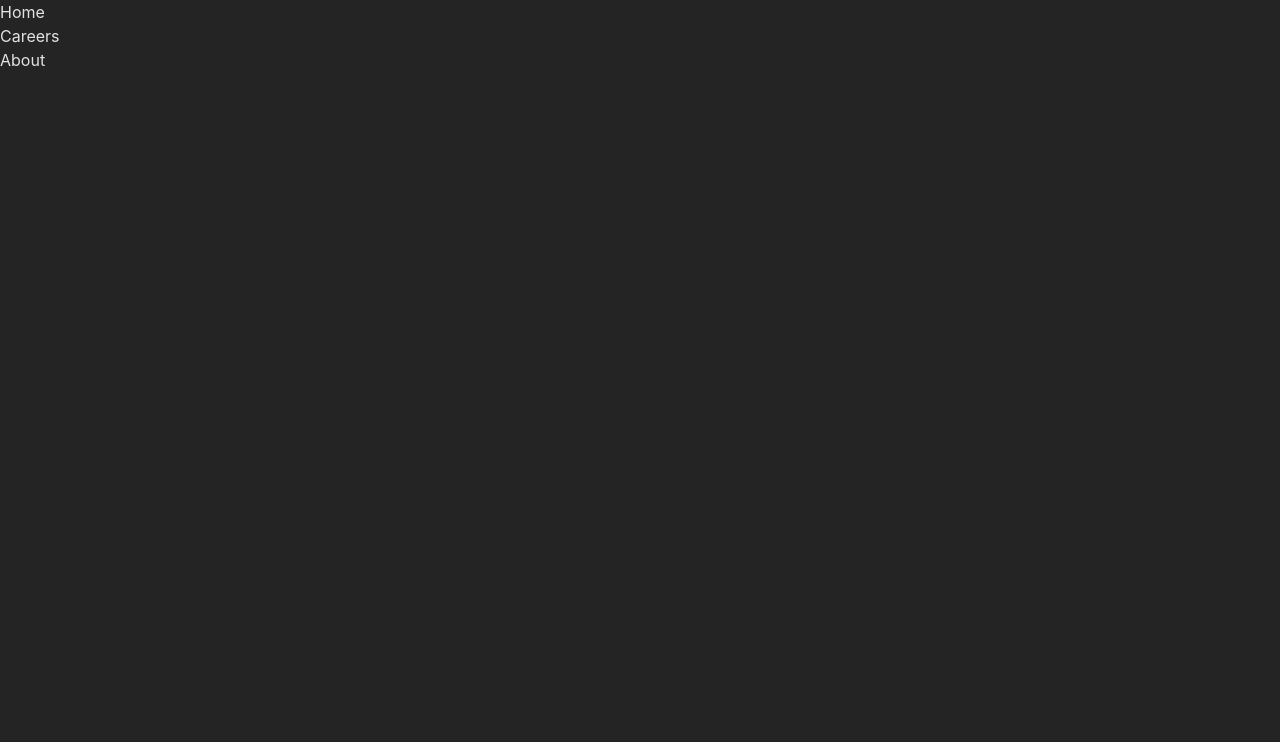
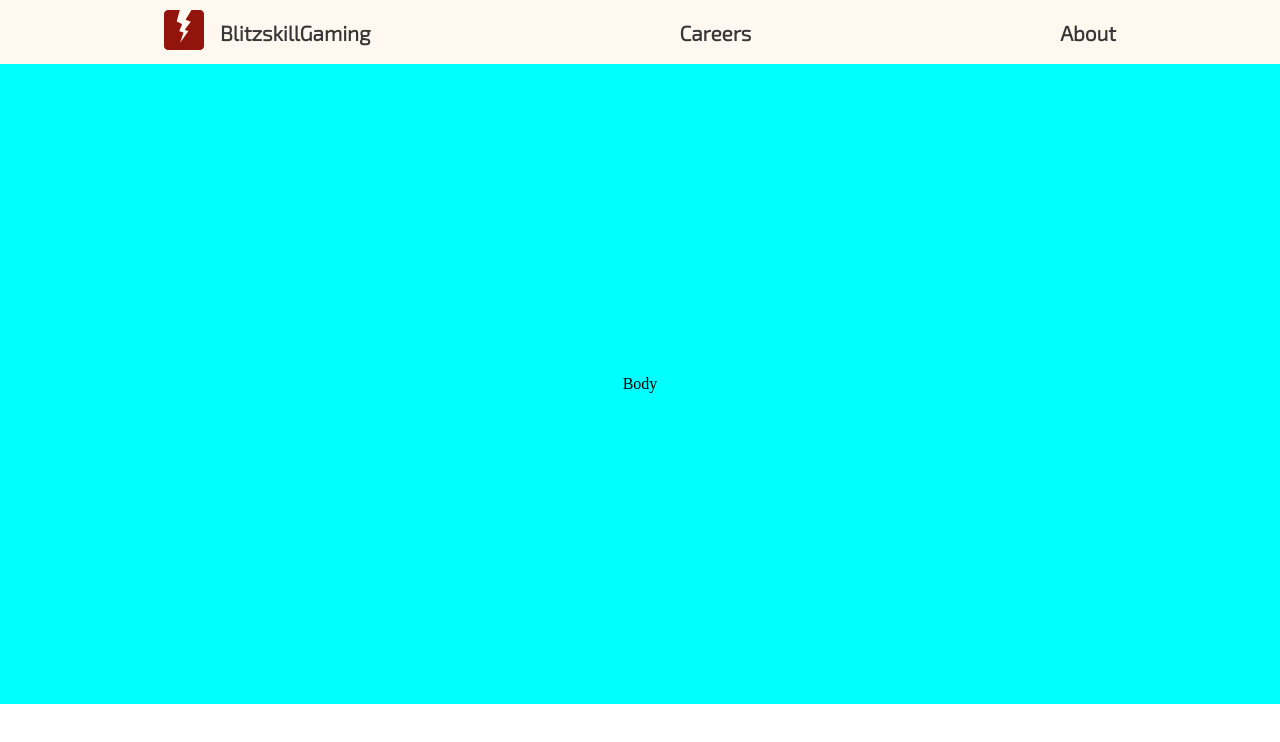
Before and after one commit to Reaper47i/blitzgaming, a website built with Vite: page index.html in a window 1280 px wide. Built offline with nearby package versions, Linux system fonts and the light colour scheme.

Commit message:
html and css basic frame added.

```diff
--- a/index.html
+++ b/index.html
@@ -7,15 +7,15 @@
     <title>BlitzGaming</title>
   </head>
   <body>
-    <div id="app"></div>
-      <nav>
-        <ul>
-          <li>Home</li>
-          <li>Careers</li>
-          <li>About</li>
-        </ul>
-      </nav>
-    </div>
+    <nav class="flx-ac-jc">
+      <div id="logo"></div>
+      <ul class="flx-ac-jsa">
+        <li>BlitzskillGaming</li>
+        <li>Careers</li>
+        <li>About</li>
+      </ul>
+    </nav>
+    <section id="content" class="flx-ac-jc sec1">Body</section>
     <script type="module" src="/main.js"></script>
   </body>
 </html>
--- a/main.js
+++ b/main.js
@@ -1 +1,38 @@
 import "./style.css";
+
+const elm = document.querySelector("#content");
+const logoElm = document.querySelector("#logo");
+
+function elementFromHtml(html) {
+  const template = document.createElement("template");
+  template.innerHTML = html.trim();
+  return template.content.firstElementChild;
+}
+
+// elm.appendChild(body);
+logoElm.appendChild(
+  elementFromHtml(`
+<svg version="1.0" xmlns="http://www.w3.org/2000/svg"
+ width="40px" height="40px" viewBox="0 0 1280.000000 1280.000000"
+ preserveAspectRatio="xMidYMid meet">
+<metadata>
+Created by potrace 1.15, written by Peter Selinger 2001-2017
+</metadata>
+<g transform="translate(0.000000,1280.000000) scale(0.100000,-0.100000)"
+fill="#92140c" stroke="none">
+<path d="M1170 12789 c-334 -44 -621 -196 -841 -445 -146 -166 -250 -375 -301
+-607 l-23 -102 0 -5235 0 -5235 23 -102 c117 -531 504 -918 1035 -1035 l102
+-23 5235 0 5235 0 102 23 c531 117 918 504 1035 1035 l23 102 0 5235 0 5235
+-23 102 c-117 529 -499 914 -1030 1035 l-97 22 -1435 3 -1435 3 -96 -162 c-53
+-90 -466 -790 -919 -1556 -452 -766 -821 -1395 -819 -1396 4 -4 411 -161 1224
+-474 209 -80 381 -146 383 -148 2 -1 -427 -581 -952 -1288 -526 -708 -956
+-1290 -956 -1294 0 -4 270 -97 601 -207 330 -110 601 -203 602 -206 2 -6
+-2702 -3809 -2708 -3809 -4 0 24 85 505 1510 166 492 368 1093 450 1335 81
+242 151 448 155 458 4 9 5 17 2 17 -3 0 -57 15 -119 34 -62 19 -236 70 -385
+115 -150 45 -394 117 -541 161 -148 44 -273 80 -278 80 -5 0 -15 4 -22 9 -14
+8 -19 -5 695 1794 122 307 202 522 197 527 -5 5 -393 189 -863 409 -470 220
+-856 403 -859 405 -2 3 130 494 293 1093 570 2088 704 2578 702 2579 -9 7
+-3848 10 -3897 3z"/>
+</g>
+</svg>`)
+);
--- a/style.css
+++ b/style.css
@@ -1,3 +1,5 @@
+@import url("https://fonts.googleapis.com/css2?family=Exo+2:wght@300&family=Poiret+One&display=swap");
+
 * {
   margin: 0;
   border: 0;
@@ -5,17 +7,52 @@
   box-sizing: border-box;
 }
 :root {
-  font-family: Inter, system-ui, Avenir, Helvetica, Arial, sans-serif;
-  line-height: 1.5;
-  font-weight: 400;
+  --main-font: "Exo 2", sans-serif;
+  --sec-font: "Poiret One", cursive;
 
-  color-scheme: light dark;
-  color: rgba(255, 255, 255, 0.87);
-  background-color: #242424;
+  --bg-nav: #fff8f0;
+  --color-font: #373737;
+}
 
-  font-synthesis: none;
-  text-rendering: optimizeLegibility;
-  -webkit-font-smoothing: antialiased;
-  -moz-osx-font-smoothing: grayscale;
-  -webkit-text-size-adjust: 100%;
+/* utils */
+.flx-ac-jc {
+  display: flex;
+  align-items: center;
+  justify-content: center;
 }
+
+.flx-ac-jsa {
+  display: flex;
+  align-items: center;
+  justify-content: space-between;
+}
+
+body {
+  width: 100vw;
+  height: 100vh;
+}
+
+nav {
+  width: 100vw;
+  height: 8vh;
+  gap: 1rem;
+  background-color: var(--bg-nav);
+}
+nav ul {
+  width: 70%;
+  gap: 1rem;
+  list-style: none;
+  color: var(--color-font);
+}
+
+nav ul li {
+  font-family: var(--main-font);
+  font-size: 1.3rem;
+  font-weight: 600;
+}
+
+.sec1 {
+  background-color: aqua;
+  width: 100%;
+  height: calc(100vh - 20vh);
+}
```
Also changed, not shown: public/landing.webp (added).
